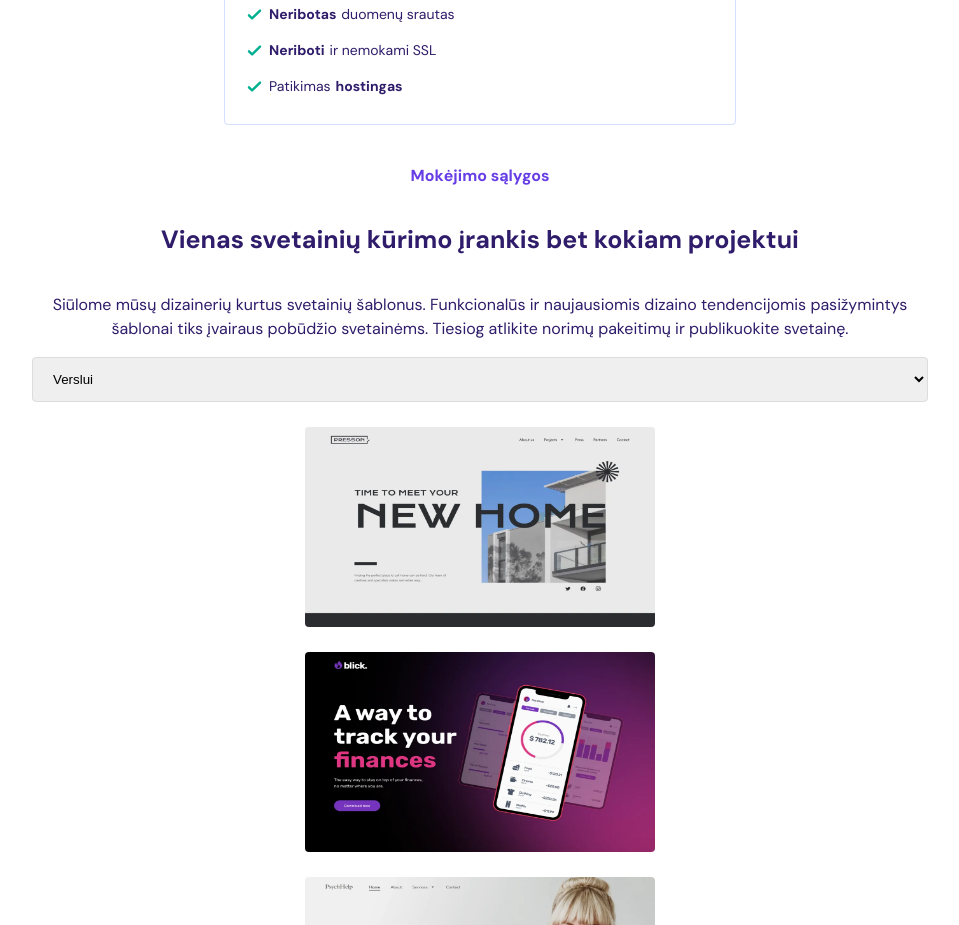
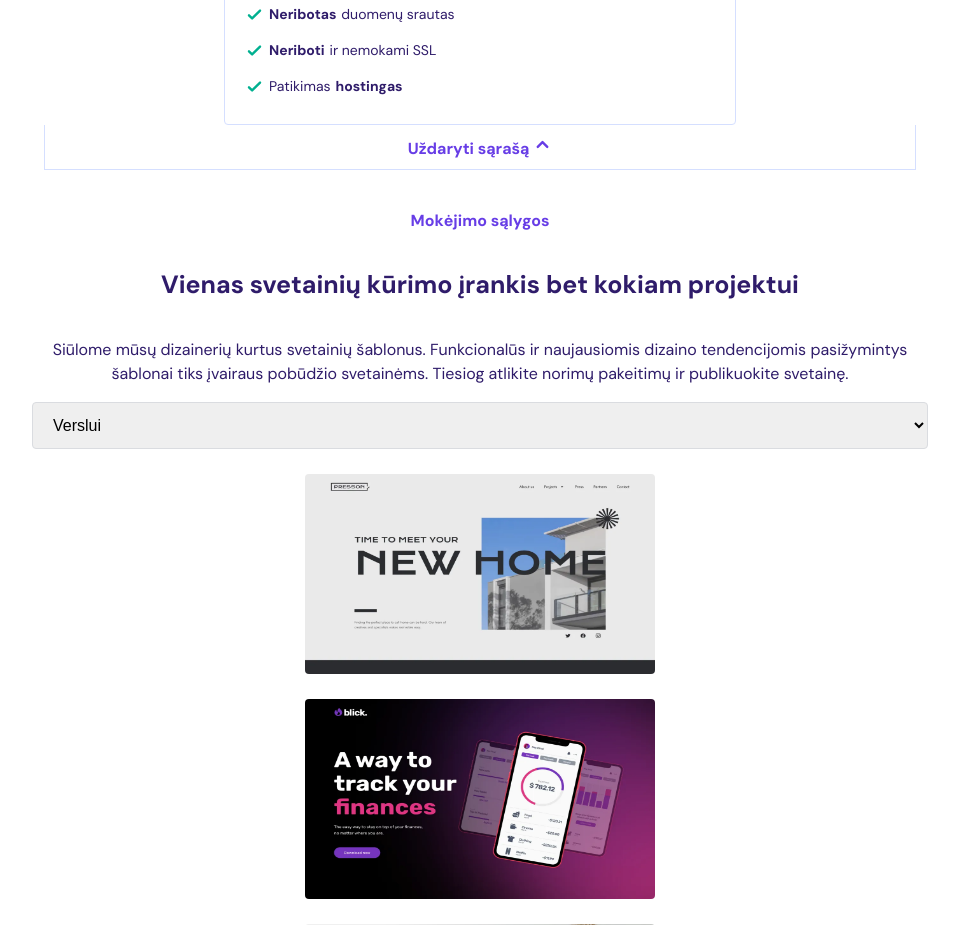
Before and after one commit to SlunkiusTu/Hostinger, a plain HTML site: page index.html in a window 1280 px wide. Shown: the part 1960-2885 px from the top of the page, without its empty margins (160-1119 px from the left). Drawn offline with Linux system fonts and the light colour scheme; some icons are missing.

Commit message:
added some content

```diff
--- a/index.html
+++ b/index.html
@@ -528,6 +528,29 @@
           </div>
         </div>
       </div>
+      <div class="closeContainer">
+        <button class="close">
+          Uždaryti sąrašą
+
+          <?xml version="1.0" encoding="UTF-8"?><svg
+            width="19px"
+            height="19px"
+            stroke-width="3"
+            viewBox="0 0 24 24"
+            fill="none"
+            xmlns="http://www.w3.org/2000/svg"
+            color="#673de6"
+          >
+            <path
+              d="M6 15l6-6 6 6"
+              stroke="#673de6"
+              stroke-width="3"
+              stroke-linecap="round"
+              stroke-linejoin="round"
+            ></path>
+          </svg>
+        </button>
+      </div>
       <p class="conditions">Mokėjimo sąlygos</p>
     </section>
     <section>
--- a/scss/index.scss
+++ b/scss/index.scss
@@ -292,11 +292,27 @@ body {
 }
 
 .conditions {
-  color: #673de6;
+  color: rgb(103, 61, 230);
   font-weight: 700;
   cursor: pointer;
   text-align: center;
   margin-top: 40px;
+}
+
+.closeContainer {
+  @include flexCenter();
+  .close {
+    all: unset;
+    text-align: center;
+    cursor: pointer;
+    color: #673de6;
+    font-weight: 700;
+    padding: 10px 0 10px;
+    width: 68%;
+    border-bottom: 1px solid #d5dfff;
+    border-left: 1px solid #d5dfff;
+    border-right: 1px solid #d5dfff;
+  }
 }
 
 .toolsWraper {
@@ -324,6 +340,7 @@ body {
     border-radius: 4px;
     padding: 13px 16px;
     margin-bottom: 25px;
+    font-size: 16px;
     cursor: pointer;
     &:hover {
       border: none;
```
Also changed, not shown: scss/index.css, 1 other file.
